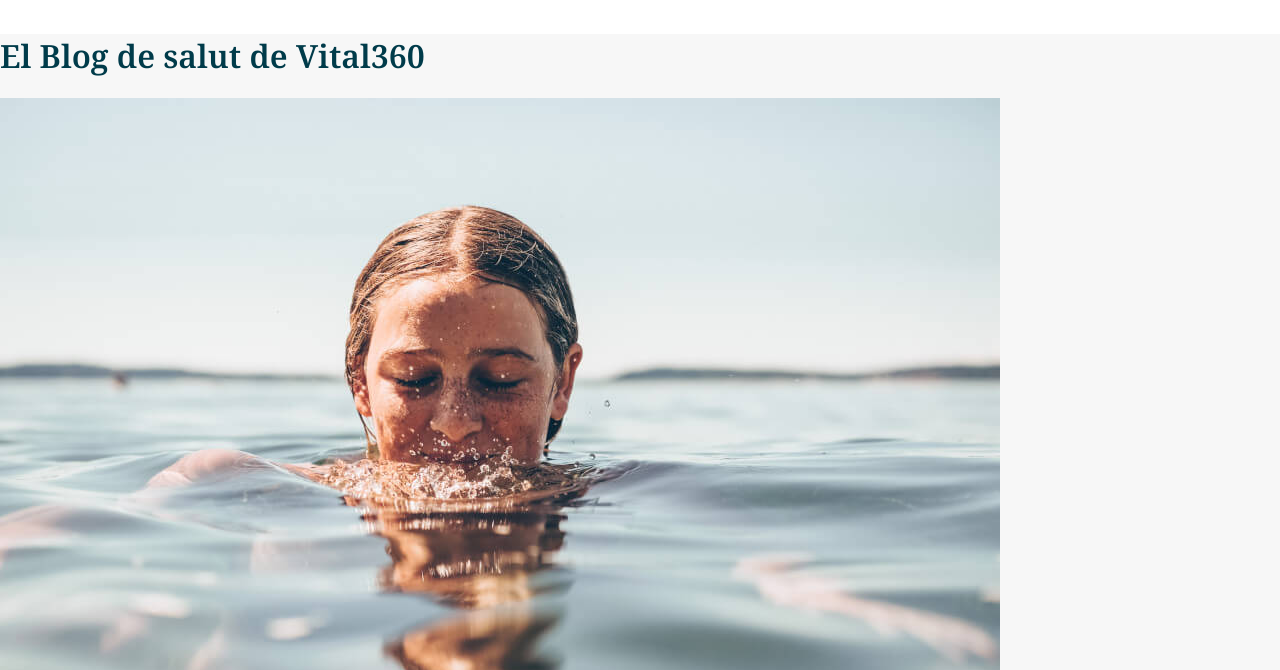
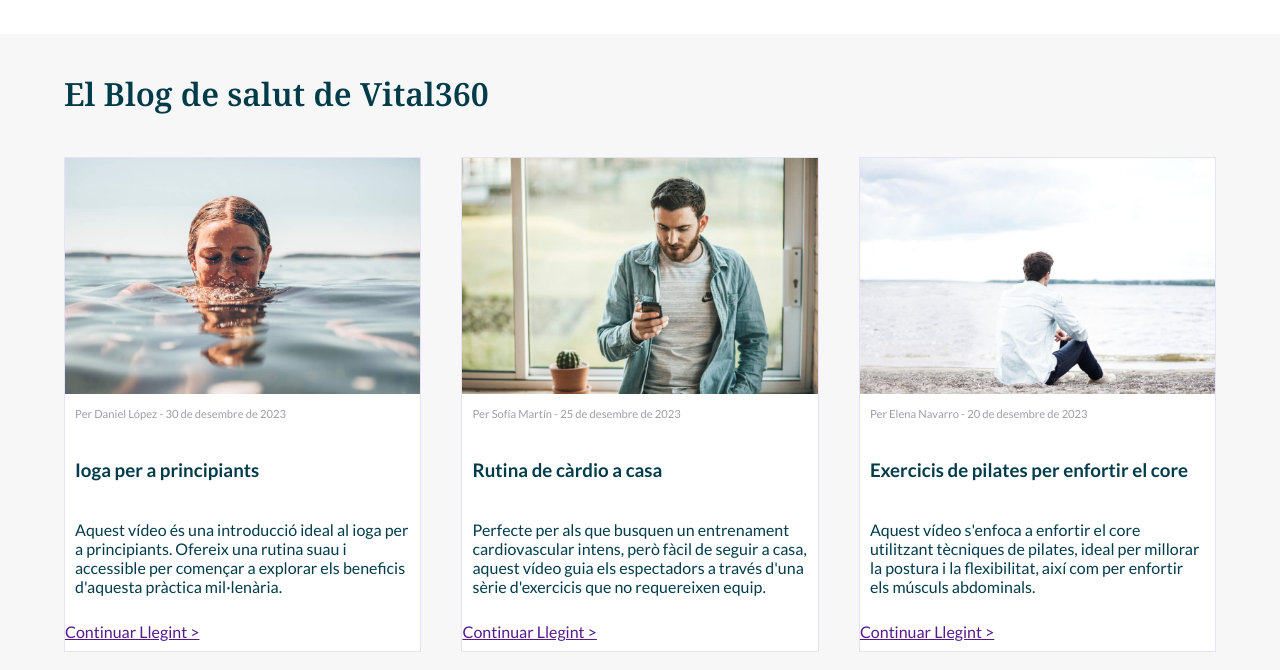
Before and after one commit to SergiMT/a3_web, a plain HTML site: page blog.html in a window 1280 px wide. Shown: the part 90-760 px from the top of the page. Drawn offline with Linux system fonts and the light colour scheme.

Commit message:
Update estils.css

```diff
--- a/css/estils.css
+++ b/css/estils.css
@@ -407,6 +407,7 @@ button[type="submit"] {
     .container_videos article {
         width: 48%;
     }
+
 }
 
 @media screen and (min-width: 900px) {
@@ -419,14 +420,86 @@ button[type="submit"] {
 }
 
 /*--------BLOG---------*/
+
 #main_blog {
     background-color: rgb(247, 247, 247);
+    padding-bottom: 20px;
+}
+
+.container_blogs {
+    padding-left: 5%;
+    padding-right: 5%;
+    display: flex;
+    flex-wrap: wrap;
+    justify-content: space-between;
 }
 
 #main_blog h1 {
+    padding-top: 3%;
+    padding-left: 5%;
+    padding-bottom: 20px;
     color: rgb(0, 59, 74);
     font-family: 'Noto Serif', serif;
+    font-weight: 600;
 }
+
+.peu_foto {
+    font-size: 0.7rem;
+    color: rgb(158, 157, 171);
+    margin:0;
+    padding: 0;
+}
+
+.container_blogs article {
+    box-sizing: border-box;
+    width: 100%;
+    /* En vista móvil, cada artículo ocupa toda la anchura */
+    margin-bottom: 20px;
+    color: rgb(0, 59, 74);
+    background-color: #ffffff;
+    padding-bottom: 10px;
+    border: 1px solid rgb(229, 225, 254);
+
+}
+
+.container_blogs h3 {
+    padding: 10px;
+}
+
+.container_blogs p {
+    padding: 10px;
+}
+
+.container_blogs img {
+    width: 100%;
+
+
+}
+
+@media screen and (min-width: 600px) {
+
+    /* Vista tablet */
+    .container_blogs article {
+        width: 48%;
+    }
+
+}
+
+@media screen and (min-width: 900px) {
+
+    /* Vista escriptori */
+    .container_blogs article {
+        width: 31%;
+    }
+
+}
+
+
+
+
+
+
+
 
 /* Responsive Styles */
 @media (max-width: 600px) {
```
